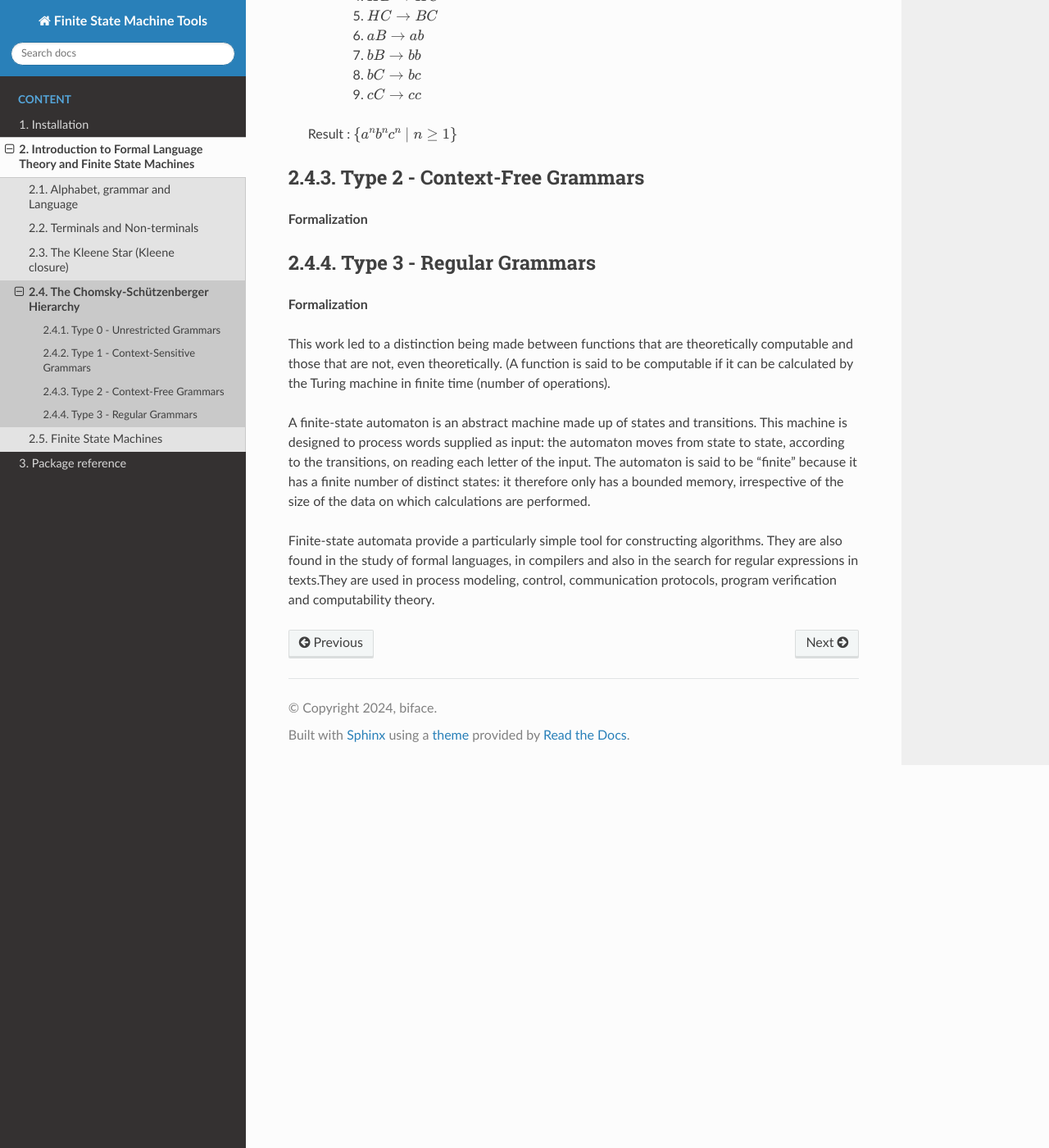
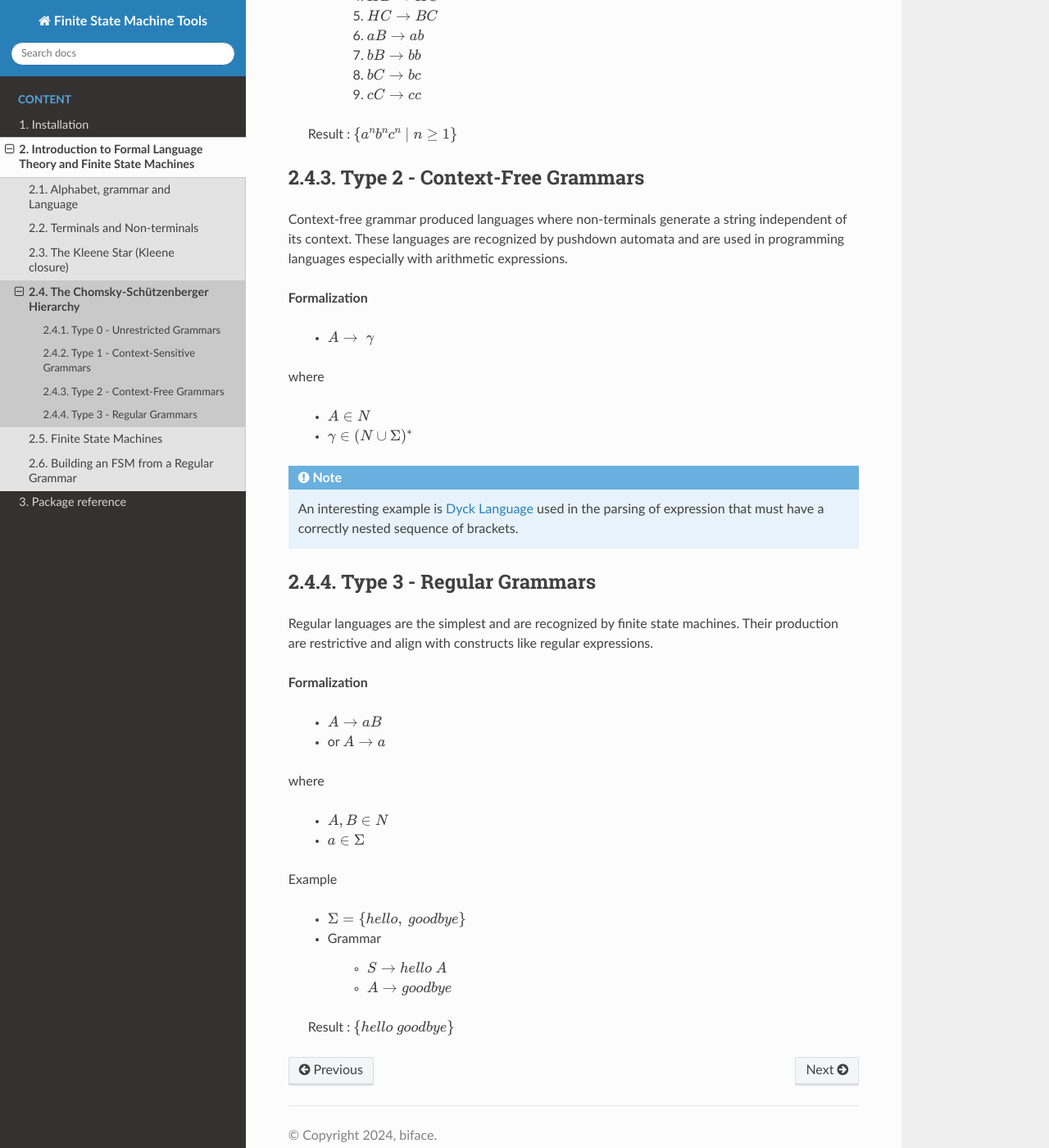
Before and after one commit to biface/automata, a Sphinx documentation site: the page built from doc/source/chomsky.rst, in a window 1280 px wide and 1400 px high, scrolled down 1673 px. Shown: the whole window at 82% size. Built offline with Sphinx 7.4.7 and the Read the Docs theme 3.1.0, drawn with Linux system fonts in a browser that asks for light colours.

Commit message:
doc:updating documentation.

```diff
--- a/doc/source/api.rst
+++ b/doc/source/api.rst
@@ -12,8 +12,8 @@ Exceptions
 
 .. automodule:: fsm_tools.exception
     :private-members: StateMachineException, StateMachineTypeError, StateMachineValueError
-.. autoexception:: FSMTransitionError
-.. autoexception:: FSMTriggerError
+.. autoexception:: InvalidStateTransitionError
+.. autoexception:: InvalidStateTriggerError
 
 Lightweight finite state machine
 --------------------------------
--- a/doc/source/chomsky.rst
+++ b/doc/source/chomsky.rst
@@ -76,21 +76,45 @@ Example
 Type 2 - Context-Free Grammars
 ^^^^^^^^^^^^^^^^^^^^^^^^^^^^^^
 
+Context-free grammar produced languages where non-terminals generate a string independent of its context. These
+languages are recognized by pushdown automata and are used in programming languages especially with arithmetic
+expressions.
+
 **Formalization**
+
+    * :math:`A \to\ \gamma`
+
+where
+
+    * :math:`A \in N`
+    * :math:`\gamma \in (N \cup \Sigma)^*`
+
+.. Note::
+    An interesting example is `Dyck Language <https://en.wikipedia.org/wiki/Dyck_language>`_ used in the parsing of
+    expression that must have a correctly nested sequence of brackets.
 
 Type 3 - Regular Grammars
 ^^^^^^^^^^^^^^^^^^^^^^^^^
 
+Regular languages are the simplest and are recognized by finite state machines. Their production are restrictive and
+align with constructs like regular expressions.
+
 **Formalization**
 
+    * :math:`A \to aB`
+    * or :math:`A \to a`
 
-This work led to a distinction being made between functions that are theoretically computable and those that are not, even theoretically. (A function is said to be computable if it can be calculated by the Turing machine in finite time (number of operations).
+where
 
-A finite-state automaton is an abstract machine made up of states and transitions. This machine is designed to process
-words supplied as input: the automaton moves from state to state, according to the transitions, on reading each letter
-of the input. The automaton is said to be “finite” because it has a finite number of distinct states: it therefore only
-has a bounded memory, irrespective of the size of the data on which calculations are performed.
+    * :math:`A,B \in N`
+    * :math:`a \in \Sigma`
 
-Finite-state automata provide a particularly simple tool for constructing algorithms. They are also found in the study
-of formal languages, in compilers and also in the search for regular expressions in texts.They are used in process
-modeling, control, communication protocols, program verification and computability theory.
+Example
+
+    * :math:`\Sigma = \{hello,\ goodbye\}`
+    * Grammar
+
+        * :math:`S \to hello\ A`
+        * :math:`A \to goodbye`
+
+    Result : :math:`\{hello\ goodbye\}`
--- a/doc/source/fsm.rst
+++ b/doc/source/fsm.rst
@@ -9,3 +9,7 @@ An FSM can be a :
 
     * Deterministic Finite Automaton (DFA) when each state and input symbol lead to exactly on state
     * Non-deterministic Finite Automaton (NFA) when a state and input symbol may lead to multiple states or none
+
+
+Building an FSM from a Regular Grammar
+---------------------------------------
--- a/doc/source/theory.rst
+++ b/doc/source/theory.rst
@@ -6,7 +6,6 @@ Introduction to Formal Language Theory and Finite State Machines
     kleene
     chomsky
     fsm
-    :hidden:
 
 Formal language theory and finite state machines (FSMs) - or automata (FSA) - provide a foundation for understanding how
 computational systems operate and how structured languages are defined and processed.
@@ -52,4 +51,4 @@ be taken up again in advanced implementation of finite state automata. Below you
     3. The Kleene Star
     4. The Chomsky Hierarchy
     5. Finite State Machines
-    6. Building and FSM from a Regular Grammar
+    6. Building an FSM from a Regular Grammar
```
Also changed, not shown: 2 other files.
